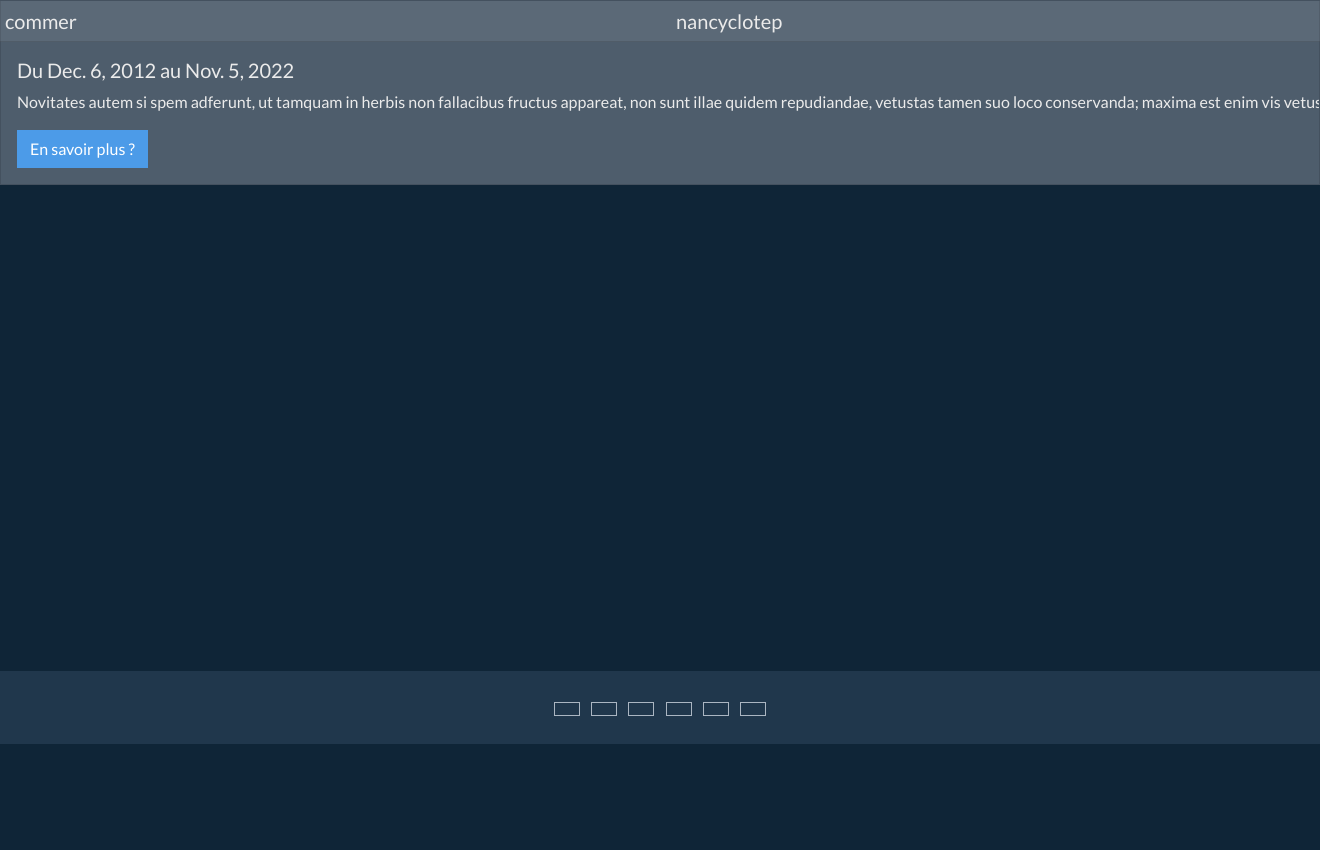
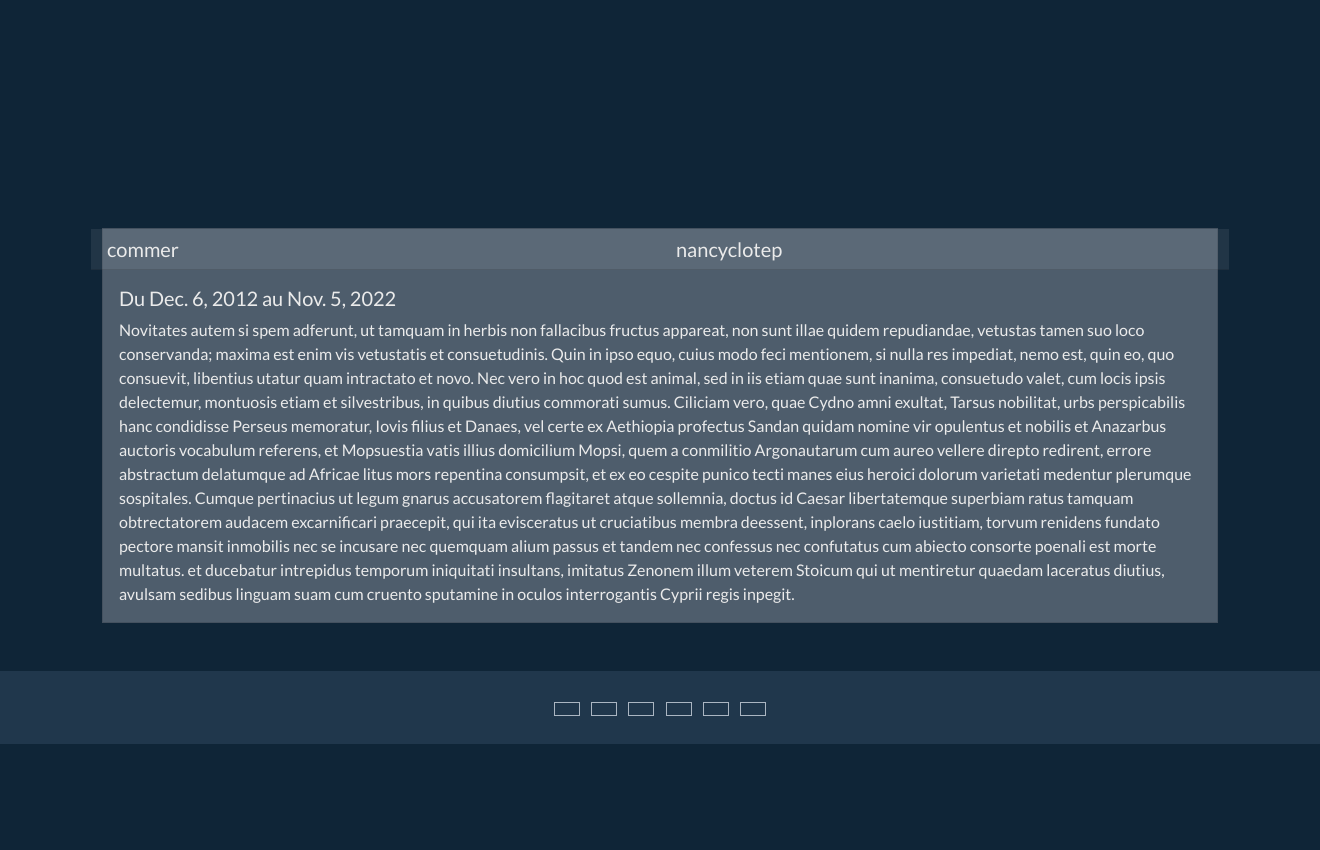
Before and after one commit to micka-sudo/cv_site, a Django app: a page that uses app_site_cv/experience/templates/experience/detail.html in a window 1320 px wide; the page is wider, and only the part inside the window is pictured. Shown: the part 56-906 px from the top of that part. Before the commit the page ends 800 px from the top of that part, so only its background shows below. Run offline with Django 4.2, Linux system fonts and the light colour scheme; data comes from the database, SQL or seed files in the repository; some libraries are stand-ins or nearby versions.

Commit message:
center card

```diff
--- a/app_site_cv/experience/templates/experience/detail.html
+++ b/app_site_cv/experience/templates/experience/detail.html
@@ -1,15 +1,16 @@
 {% extends 'navbar_footer.html' %}
 
 {% block contenu %}
-    <div class="card mb-4">
+<div class="container d-flex align-items-center justify-content-center" style="height: 850px">
+    <div class="card">
         <div class="row">
           <h5 class="card-header col-6">{{ experience.metier }}</h5>
             <h5 class="card-header col-6">{{ experience.societe }}</h5>
         </div>
-        <div class="card-body text-truncate">
+        <div class="card-body">
             <h5 class="card-title">Du {{experience.date_start}} au {{experience.date_end}}</h5>
             <p class="card-text">{{experience.contenu}}</p>
-            <a href="#" class="btn btn-primary">En savoir plus ?</a>
         </div>
     </div>
+</div>
 {% endblock %}
```
